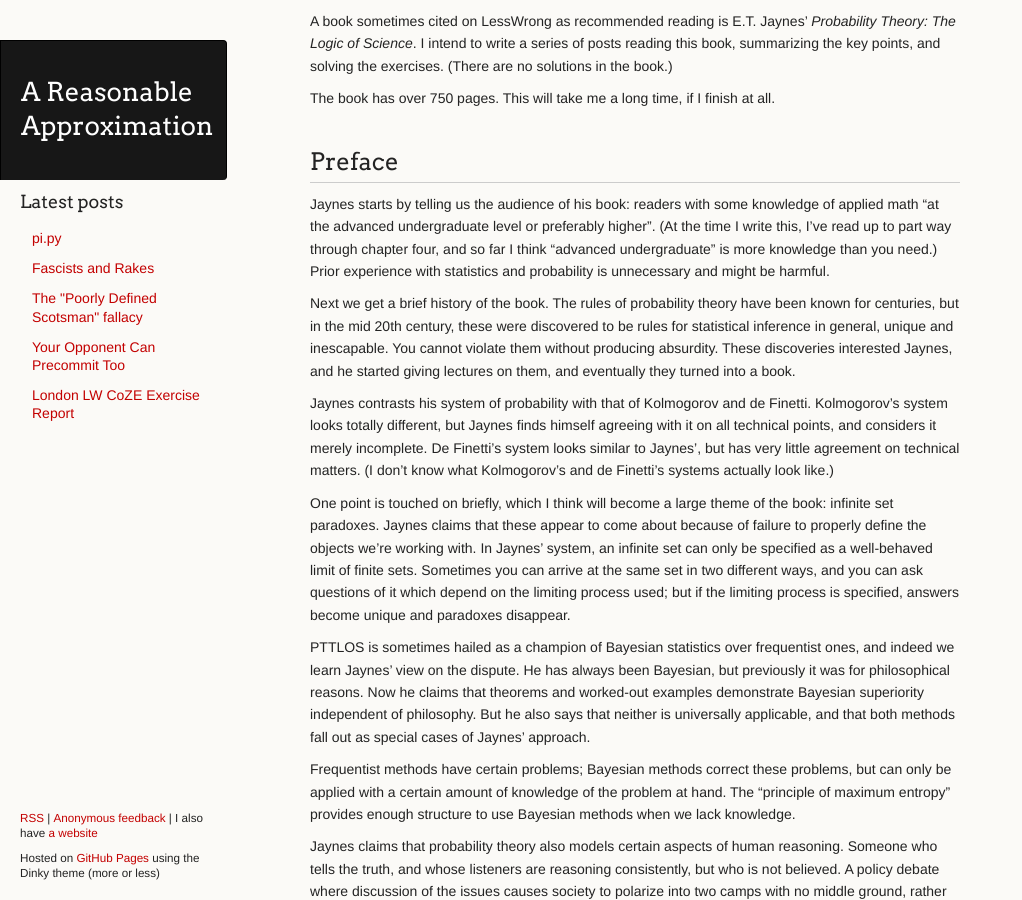
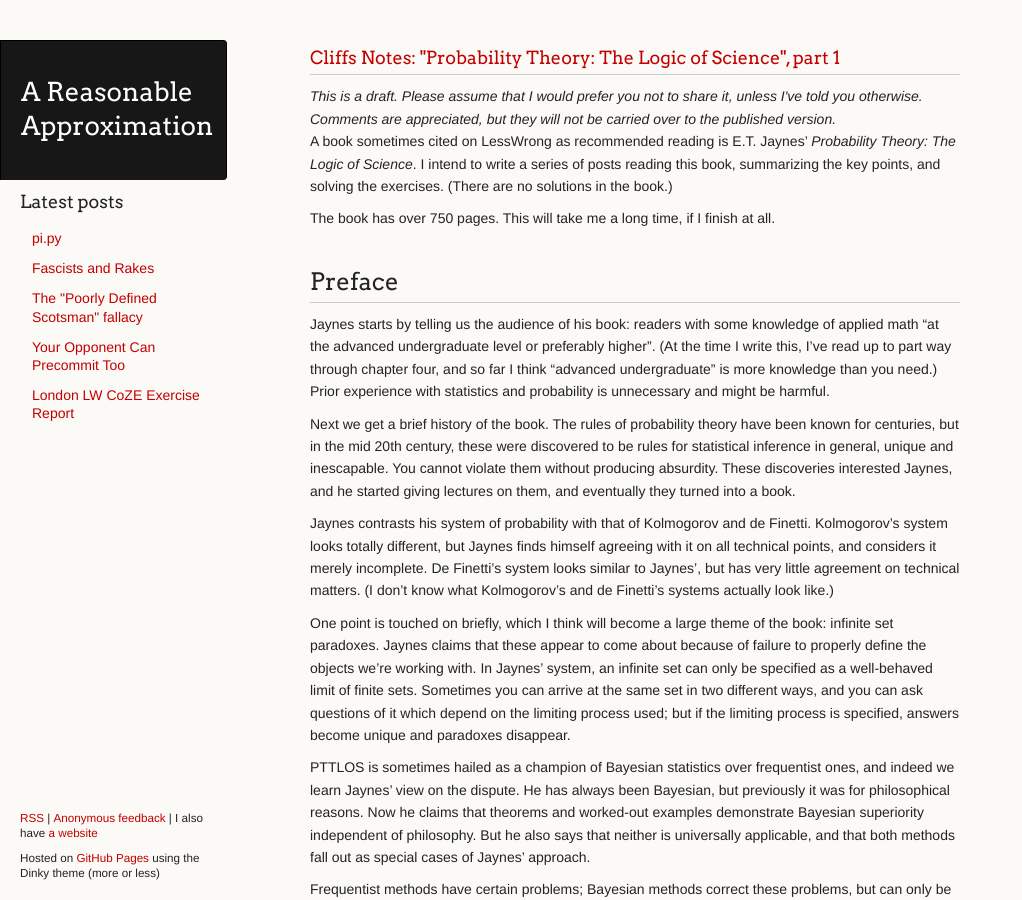
Before and after one commit to ChickenProp/chickenprop.github.com, a Jekyll site: the page built from drafts/cliffs-notes-pttlos-part-1.md, in a window 1280 px wide and 900 px high. Shown: the whole window, without its empty margins (0-1022 px from the left). Built offline with Jekyll 4.4.1, drawn with Linux system fonts in a browser that asks for light colours; nearby versions of some CDN libraries; Markdown is read by kramdown in place of the engine named in the settings; formulas are drawn with MathJax 3; comment, search, counter and statistics services are not loaded; some of the changed text lies outside the part shown.

Commit message:
Add draft layout

```diff
--- /dev/null
+++ b/_layouts/draft.html
@@ -0,0 +1,15 @@
+---
+layout: default
+---
+<h3><a href="{{ page.url }}">{{ page.title }}</a></h3>
+
+<em>This is a draft. Please assume that I would prefer you not to share it, unless I've told you otherwise. Comments are appreciated, but they will not be carried over to the published version.</em>
+
+{{ content }}
+
+<em>This is a draft. Please assume that I would prefer you not to share it, unless I've told you otherwise. Comments are appreciated, but they will not be carried over to the published version.</em>
+
+<div id="disqus_thread"></div>
+<script async type="text/javascript" src="//reasonableapproximation.disqus.com/embed.js"></script>
+<noscript>Please enable JavaScript to view the <a href="http://disqus.com/?ref_noscript">comments powered by Disqus.</a></noscript>
+<a href="http://disqus.com" class="dsq-brlink">comments powered by <span class="logo-disqus">Disqus</span></a>
--- a/drafts/cliffs-notes-pttlos-part-1.md
+++ b/drafts/cliffs-notes-pttlos-part-1.md
@@ -1,7 +1,6 @@
 ---
-layout: default
+layout: draft
 title: 'Cliffs Notes: "Probability Theory: The Logic of Science", part 1'
-draft: true
 ---
 A book sometimes cited on LessWrong as recommended reading is E.T. Jaynes' *Probability Theory: The Logic of Science*. I intend to write a series of posts reading this book, summarizing the key points, and solving the exercises. (There are no solutions in the book.)
 
```
